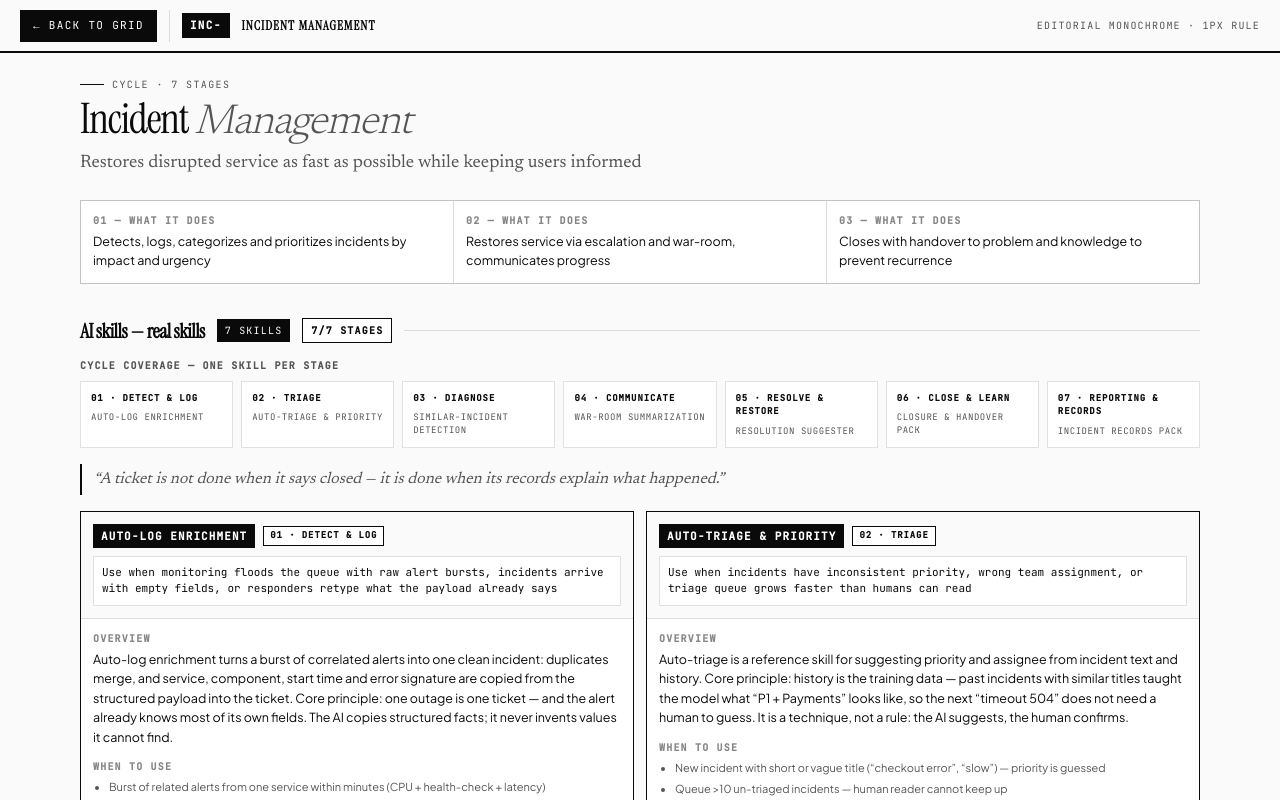
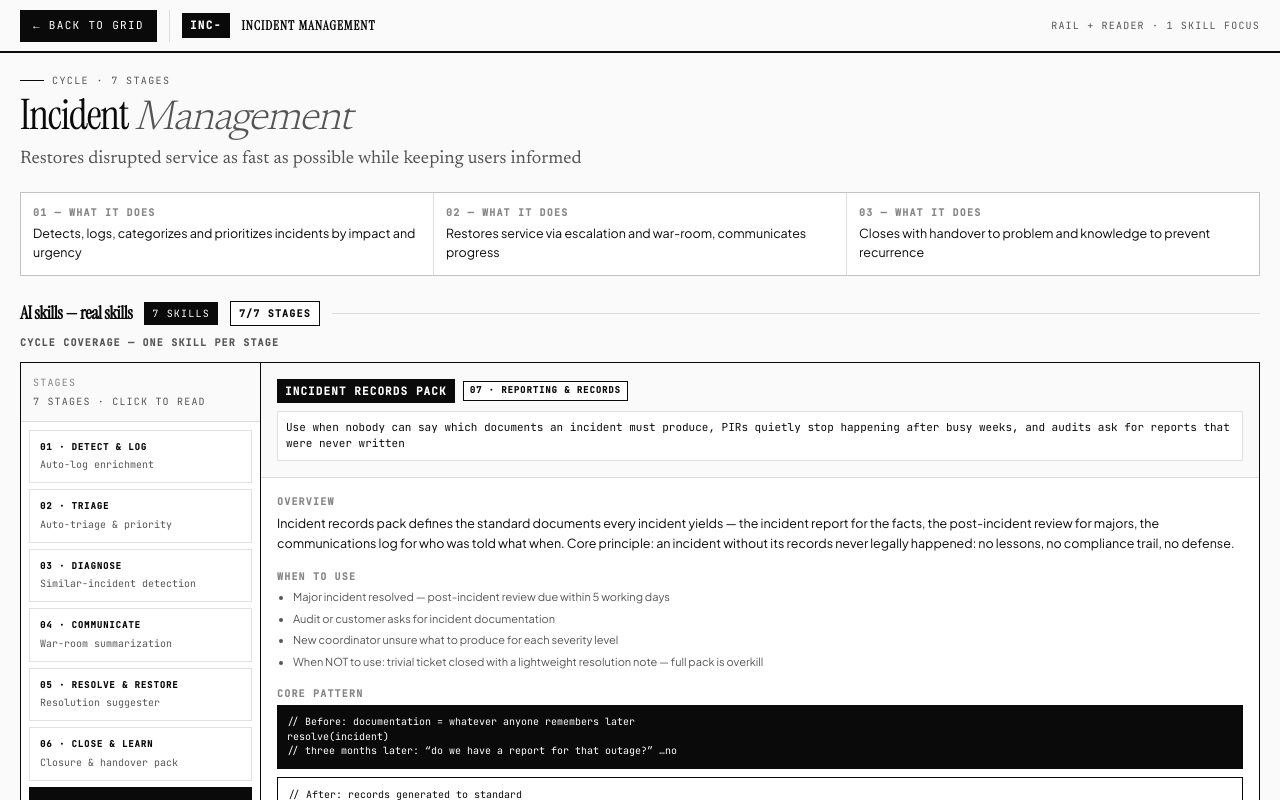
Before and after one commit to ghifarizuhir/terra-landing, a React (Vite) app: page / in a window 1280 px wide. Both pictures are taken after a click on the button 174 px from the left and 568 px from the top of the page. Shown: the top 800 px of the page. Built offline with nearby package versions, Linux system fonts and the light colour scheme; the HTML template or start-up script is replaced by a standard one.

Commit message:
feat(detail A): rail+reader — 240px stage rail, single skill reader with AnimatePresence, preserves 23 PASS + 56 skills

```diff
--- a/src/components/JourneyLoop.tsx
+++ b/src/components/JourneyLoop.tsx
@@ -1,39 +1,33 @@
-import { useState } from 'react'
+import { useEffect, useState } from 'react'
 import { motion, AnimatePresence, useReducedMotion } from 'framer-motion'
 import { managements } from '../data/managements'
 
 export default function JourneyLoop() {
   const [open, setOpen] = useState<string | null>(null)
+  const [selected, setSelected] = useState<string | null>(null)
   const active = open ? managements.find((m) => m.id === open) ?? null : null
   const shouldReduceMotion = useReducedMotion()
   const totalSkills = managements.reduce((n, m) => n + m.skills.length, 0)
   const sortedSkills = active ? [...active.skills].sort((a, b) => (a.stage ?? '').localeCompare(b.stage ?? '')) : []
   const allStaged = !!active && active.skills.length > 0 && active.skills.every((s) => !!s.stage)
+  const selectedSkill = selected ? sortedSkills.find((s) => s.name === selected) ?? sortedSkills[sortedSkills.length - 1] : sortedSkills[sortedSkills.length - 1]
+
+  useEffect(() => {
+    if (active) setSelected(sortedSkills[sortedSkills.length - 1]?.name ?? null)
+  }, [active?.id])
 
   const gridVariants = shouldReduceMotion
     ? undefined
-    : {
-        hidden: {},
-        visible: { transition: { staggerChildren: 0.05, delayChildren: 0.08 } },
-      }
+    : { hidden: {}, visible: { transition: { staggerChildren: 0.05, delayChildren: 0.08 } } }
   const cardVariants = shouldReduceMotion
     ? undefined
-    : {
-        hidden: { opacity: 0, y: 10 },
-        visible: { opacity: 1, y: 0, transition: { duration: 0.32, ease: [0.16, 1, 0.3, 1] as const } },
-      }
-  const stripContainerVariants = shouldReduceMotion
+    : { hidden: { opacity: 0, y: 10 }, visible: { opacity: 1, y: 0, transition: { duration: 0.32, ease: [0.16, 1, 0.3, 1] as const } } }
+  const railContainerVariants = shouldReduceMotion
     ? undefined
-    : { hidden: {}, visible: { transition: { staggerChildren: 0.04, delayChildren: 0.12 } } }
-  const stripItemVariants = shouldReduceMotion
+    : { hidden: {}, visible: { transition: { staggerChildren: 0.03, delayChildren: 0.1 } } }
+  const railItemVariants = shouldReduceMotion
     ? undefined
-    : { hidden: { opacity: 0, y: 6 }, visible: { opacity: 1, y: 0, transition: { duration: 0.28, ease: [0.16, 1, 0.3, 1] as const } } }
-  const skillsContainerVariants = shouldReduceMotion
-    ? undefined
-    : { hidden: {}, visible: { transition: { staggerChildren: 0.06, delayChildren: 0.18 } } }
-  const skillCardVariants = shouldReduceMotion
-    ? undefined
-    : { hidden: { opacity: 0, y: 12 }, visible: { opacity: 1, y: 0, transition: { duration: 0.36, ease: [0.16, 1, 0.3, 1] as const } } }
+    : { hidden: { opacity: 0, x: -6 }, visible: { opacity: 1, x: 0, transition: { duration: 0.26, ease: [0.16, 1, 0.3, 1] as const } } }
 
   return (
     <>
@@ -54,11 +48,7 @@ export default function JourneyLoop() {
             whileTap={shouldReduceMotion ? undefined : { scale: 0.98 }}
             onClick={() => setOpen(m.id)}
             className="text-left bg-white p-4 flex flex-col min-h-[214px] relative overflow-hidden text-[oklch(0.145_0_0)] hover:bg-[oklch(0_0_0/2%)] focus:outline-none focus-visible:ring-2 focus-visible:ring-[oklch(0.145_0_0)] focus-visible:ring-inset"
-            transition={
-              shouldReduceMotion
-                ? { duration: 0 }
-                : { duration: 0.16, type: 'spring', stiffness: 600, damping: 30 } as const
-            }
+            transition={shouldReduceMotion ? { duration: 0 } : ({ duration: 0.16, type: 'spring', stiffness: 600, damping: 30 } as const)}
           >
             <div className="flex items-center gap-2 shrink-0 font-mono text-[10px] tracking-[0.14em] uppercase text-[oklch(0.62_0_0)]">
               <span>{String(idx + 1).padStart(2, '0')} — {m.prefix}</span>
@@ -93,14 +83,13 @@ export default function JourneyLoop() {
         ))}
       </motion.div>
 
-      {/* Foundation hint */}
       <div className="shrink-0 pt-3 flex items-center gap-3 font-mono text-[10px] tracking-[0.14em] uppercase text-[oklch(0.45_0_0)]">
         <span className="h-px flex-1 bg-[oklch(0.145_0_0/12%)]" />
         Foundation — always visible · 8 stations · {totalSkills} AI skills · 1px rule
         <span className="h-px flex-1 bg-[oklch(0.145_0_0/12%)]" />
       </div>
 
-      {/* Detail — editorial full page */}
+      {/* Detail A — Rail + Reader */}
       <AnimatePresence>
         {active && (
           <motion.div
@@ -109,14 +98,9 @@ export default function JourneyLoop() {
             initial={shouldReduceMotion ? false : { opacity: 0, y: 14 }}
             animate={{ opacity: 1, y: 0 }}
             exit={{ opacity: 0, y: shouldReduceMotion ? 0 : 8 }}
-            transition={
-              shouldReduceMotion
-                ? { duration: 0 }
-                : { type: 'spring', stiffness: 340, damping: 28, mass: 0.8 } as unknown as Record<string, unknown>
-            }
+            transition={shouldReduceMotion ? { duration: 0 } : ({ type: 'spring', stiffness: 340, damping: 28, mass: 0.8 } as unknown as Record<string, unknown>)}
             className="fixed inset-0 z-50 bg-[oklch(0.985_0_0)] flex flex-col overflow-hidden"
           >
-            {/* Top bar — editorial */}
             <div className="shrink-0 h-[52px] border-b border-[oklch(0.145_0_0)] bg-[oklch(0.985_0_0)] flex items-center px-4 lg:px-5 gap-3">
               <button onClick={() => setOpen(null)} className="h-8 px-3 border border-[oklch(0.145_0_0)] bg-[oklch(0.145_0_0)] text-white font-mono text-[11px] tracking-[0.12em] uppercase flex items-center gap-2">
                 ← Back to grid
@@ -124,14 +108,13 @@ export default function JourneyLoop() {
               <span className="h-8 w-px bg-[oklch(0.145_0_0/12%)] hidden sm:block" />
               <span className="font-mono text-[11px] tracking-[0.12em] uppercase font-semibold bg-[oklch(0.145_0_0)] text-white px-2 py-1 hidden sm:inline">{active.prefix}</span>
               <span className="font-display text-[13px] tracking-[0.08em] uppercase font-bold hidden sm:inline">{active.title}</span>
-              <span className="ml-auto font-mono text-[10px] tracking-[0.12em] uppercase text-[oklch(0.45_0_0)] hidden lg:inline">Editorial monochrome · 1px rule</span>
+              <span className="ml-auto font-mono text-[10px] tracking-[0.12em] uppercase text-[oklch(0.45_0_0)] hidden lg:inline">Rail + Reader · 1 skill focus</span>
               <span className="ml-auto lg:hidden font-mono text-[10px] tracking-[0.12em] uppercase border border-[oklch(0.145_0_0)] bg-white px-2 py-1">Full page</span>
             </div>
             <div className="h-px bg-[oklch(0.145_0_0)] shrink-0" />
 
             <div className="flex-1 overflow-auto">
-              <div className="max-w-[1160px] mx-auto px-4 lg:px-5 py-6">
-                {/* Title block — editorial: display + serif italic */}
+              <div className="max-w-[1280px] mx-auto px-4 lg:px-5 py-5">
                 <div className="flex items-center gap-2 font-mono text-[10px] tracking-[0.14em] uppercase text-[oklch(0.45_0_0)]">
                   <span className="h-px w-6 bg-[oklch(0.145_0_0)]" />
                   {active.lane === 'foundation' ? 'Foundation workflow' : 'Cycle'} · {active.skills.length} stages
@@ -141,7 +124,7 @@ export default function JourneyLoop() {
                 </h2>
                 <p className="font-serif2 text-[18px] leading-[1.4] mt-2 text-[oklch(0.45_0_0)] max-w-[720px]">{active.oneLiner}</p>
 
-                <div className="mt-6 grid lg:grid-cols-3 gap-px bg-[oklch(0.145_0_0/12%)] border border-[oklch(0.145_0_0/12%)]">
+                <div className="mt-5 grid lg:grid-cols-3 gap-px bg-[oklch(0.145_0_0/12%)] border border-[oklch(0.145_0_0/12%)]">
                   {active.bullets.map((b, i) => (
                     <div key={b} className="bg-white p-3">
                       <div className="font-mono text-[10px] tracking-[0.12em] uppercase font-semibold text-[oklch(0.62_0_0)]">0{i + 1} — What it does</div>
@@ -150,110 +133,112 @@ export default function JourneyLoop() {
                   ))}
                 </div>
 
-                <div className="mt-8">
-                  <div className="flex items-center gap-3 mb-3">
-                    <h3 className="font-display text-[20px] font-bold tracking-tight">AI skills — real skills</h3>
+                <div className="mt-6 flex items-center gap-3">
+                  <h3 className="font-display text-[18px] font-bold tracking-tight">AI skills — real skills</h3>
                   <span className="font-mono text-[10px] tracking-[0.12em] uppercase bg-[oklch(0.145_0_0)] text-white px-2 py-1">{active.skills.length} skills</span>
-                    {allStaged && (
-                      <span className="font-mono text-[10px] tracking-[0.12em] uppercase border border-[oklch(0.145_0_0)] bg-white px-2 py-1 font-semibold">{active.skills.length}/{active.skills.length} stages</span>
-                    )}
+                  {allStaged && <span className="font-mono text-[10px] tracking-[0.12em] uppercase border border-[oklch(0.145_0_0)] bg-white px-2 py-1 font-semibold">{active.skills.length}/{active.skills.length} stages</span>}
                   <span className="h-px flex-1 bg-[oklch(0.145_0_0/12%)]" />
                 </div>
+                {allStaged && <p className="font-mono text-[10px] tracking-[0.12em] uppercase font-semibold text-[oklch(0.45_0_0)] mt-2">{active.lane === 'foundation' ? 'Workflow coverage — one skill per stage' : 'Cycle coverage — one skill per stage'}</p>}
 
-                  {allStaged && (
-                    <motion.div
-                      className="mb-4"
-                      initial={shouldReduceMotion ? false : { opacity: 0 }}
-                      animate={{ opacity: 1 }}
-                      exit={{ opacity: 0 }}
-                      transition={shouldReduceMotion ? { duration: 0 } : { duration: 0.22 }}
-                    >
-                      <p className="font-mono text-[10px] tracking-[0.12em] uppercase font-semibold text-[oklch(0.45_0_0)] mb-2">{active.lane === 'foundation' ? 'Workflow coverage — one skill per stage' : 'Cycle coverage — one skill per stage'}</p>
-                      <motion.div
-                        className="grid grid-cols-2 sm:grid-cols-4 lg:grid-cols-7 gap-2"
-                        variants={stripContainerVariants}
+                {/* Rail + Reader shell */}
+                <div className="mt-3 grid lg:grid-cols-[240px_1fr] gap-0 border border-[oklch(0.145_0_0)] bg-white overflow-hidden">
+                  {/* Rail */}
+                  <motion.nav
+                    variants={railContainerVariants}
                     initial="hidden"
                     animate="visible"
+                    className="border-b lg:border-b-0 lg:border-r border-[oklch(0.145_0_0)] bg-white flex flex-col min-h-0 lg:sticky lg:top-0 lg:h-[min(72vh,760px)] lg:overflow-auto"
+                    aria-label="Stage rail"
                   >
-                        {sortedSkills.map((s) => (
-                          <motion.div key={`strip-${s.name}`} variants={stripItemVariants} className="border border-[oklch(0.145_0_0/12%)] bg-white p-2.5">
-                            <div className="font-mono text-[9px] tracking-[0.1em] uppercase font-bold">{s.stage}</div>
-                            <p className="font-mono text-[9px] leading-[1.4] tracking-[0.06em] uppercase text-[oklch(0.45_0_0)] mt-1.5 line-clamp-2">{s.name}</p>
-                          </motion.div>
-                        ))}
-                      </motion.div>
-                    </motion.div>
-                  )}
+                    <div className="p-3 border-b border-[oklch(0.145_0_0/12%)] bg-[oklch(0.985_0_0)]">
+                      <p className="font-mono text-[10px] tracking-[0.12em] uppercase text-[oklch(0.62_0_0)]">Stages</p>
+                      <p className="font-mono text-[10px] tracking-[0.12em] uppercase text-[oklch(0.45_0_0)] mt-1">{active.skills.length} stages · click to read</p>
+                    </div>
+                    <div className="p-2 flex lg:flex-col gap-1.5 overflow-auto lg:overflow-visible">
+                      {sortedSkills.map((s) => {
+                        const isActive = s.name === selectedSkill?.name
+                        return (
+                          <motion.button
+                            key={s.name}
+                            variants={railItemVariants}
+                            onClick={() => setSelected(s.name)}
+                            className={`text-left border p-2.5 shrink-0 lg:shrink font-mono min-w-[180px] lg:min-w-0 ${isActive ? 'bg-[oklch(0.145_0_0)] text-white border-[oklch(0.145_0_0)]' : 'bg-white border-[oklch(0.145_0_0/12%)] hover:bg-[oklch(0_0_0/3%)]'}`}
+                          >
+                            <div className="text-[9px] tracking-[0.1em] uppercase font-bold">{s.stage}</div>
+                            <div className={`text-[10px] leading-[1.4] mt-1 line-clamp-2 ${isActive ? 'text-white/80' : 'text-[oklch(0.45_0_0)]'}`}>{s.name}</div>
+                          </motion.button>
+                        )
+                      })}
+                    </div>
+                    <div className="hidden lg:block mt-auto border-t border-[oklch(0.145_0_0/12%)] p-3">
+                      <div className="border-l-2 border-[oklch(0.145_0_0)] pl-2.5 py-1">
+                        <p className="font-serif2 italic text-[12px] leading-[1.4] text-[oklch(0.45_0_0)]">“A {active.lane === 'foundation' ? 'map' : 'ticket'} is not done when it says closed — it is done when its records explain what happened.”</p>
+                      </div>
+                    </div>
+                  </motion.nav>
 
-                  {/* Quote — editorial */}
+                  {/* Reader — single skill */}
+                  <div className="min-h-[420px] bg-[oklch(0.985_0_0)]">
+                    <AnimatePresence mode="wait">
+                      {selectedSkill && (
                         <motion.div
-                    className="border-l-2 border-[oklch(0.145_0_0)] pl-3 py-1 mb-4"
-                    initial={shouldReduceMotion ? false : { opacity: 0, x: -6 }}
+                          key={selectedSkill.name}
+                          initial={shouldReduceMotion ? false : { opacity: 0, x: 8 }}
                           animate={{ opacity: 1, x: 0 }}
-                    transition={shouldReduceMotion ? { duration: 0 } : { duration: 0.34, delay: 0.18 }}
+                          exit={{ opacity: 0, x: shouldReduceMotion ? 0 : -6 }}
+                          transition={shouldReduceMotion ? { duration: 0 } : { duration: 0.22, ease: [0.16, 1, 0.3, 1] as const }}
+                          className="bg-white"
                         >
-                    <p className="font-serif2 italic text-[16px] leading-[1.4] text-[oklch(0.45_0_0)]">“A {active.lane === 'foundation' ? 'map' : 'ticket'} is not done when it says closed — it is done when its records explain what happened.”</p>
-                  </motion.div>
-
-                  <motion.div
-                    className="grid lg:grid-cols-2 gap-3"
-                    variants={skillsContainerVariants}
-                    initial="hidden"
-                    animate="visible"
-                  >
-                    {sortedSkills.map((s) => (
-                      <motion.div key={s.name} variants={skillCardVariants} className="border border-[oklch(0.145_0_0)] bg-white flex flex-col">
-                        <div className="p-3 border-b border-[oklch(0.145_0_0/12%)] bg-[oklch(0.985_0_0)]">
+                          <div className="p-4 border-b border-[oklch(0.145_0_0/12%)] bg-[oklch(0.985_0_0)]">
                             <div className="flex items-center gap-2 flex-wrap">
-                            <span className="font-mono text-[11px] tracking-[0.1em] uppercase font-bold bg-[oklch(0.145_0_0)] text-white inline-block px-2 py-1">{s.name}</span>
-                            {s.stage && (
-                              <span className="font-mono text-[9px] tracking-[0.1em] uppercase font-semibold border border-[oklch(0.145_0_0)] bg-white px-1.5 py-0.5">{s.stage}</span>
-                            )}
+                              <span className="font-mono text-[11px] tracking-[0.1em] uppercase font-bold bg-[oklch(0.145_0_0)] text-white inline-block px-2 py-1">{selectedSkill.name}</span>
+                              {selectedSkill.stage && <span className="font-mono text-[9px] tracking-[0.1em] uppercase font-semibold border border-[oklch(0.145_0_0)] bg-white px-1.5 py-0.5">{selectedSkill.stage}</span>}
                             </div>
-                          {s.description && <p className="font-mono text-[11px] leading-[1.45] mt-2 bg-white border border-[oklch(0.145_0_0/12%)] p-2">{s.description}</p>}
+                            {selectedSkill.description && <p className="font-mono text-[11px] leading-[1.45] mt-2 bg-white border border-[oklch(0.145_0_0/12%)] p-2">{selectedSkill.description}</p>}
                           </div>
-                        <div className="p-3 space-y-3 flex-1">
+                          <div className="p-4 space-y-4">
                             <div>
                               <div className="font-mono text-[10px] tracking-[0.12em] uppercase font-semibold text-[oklch(0.62_0_0)]">Overview</div>
-                            <p className="text-[12.5px] leading-[1.55] mt-1">{s.overview}</p>
+                              <p className="text-[12.5px] leading-[1.6] mt-1">{selectedSkill.overview}</p>
                             </div>
                             <div>
                               <div className="font-mono text-[10px] tracking-[0.12em] uppercase font-semibold text-[oklch(0.62_0_0)]">When to use</div>
-                            {Array.isArray(s.whenToUse) ? (
-                              <ul className="mt-1 space-y-1 list-disc pl-4 text-[11px] leading-[1.55] text-[oklch(0.45_0_0)]">
-                                {s.whenToUse.map((w) => (
+                              {Array.isArray(selectedSkill.whenToUse) ? (
+                                <ul className="mt-1 space-y-1 list-disc pl-4 text-[11px] leading-[1.6] text-[oklch(0.45_0_0)]">
+                                  {selectedSkill.whenToUse.map((w) => (
                                     <li key={w}>{w}</li>
                                   ))}
                                 </ul>
                               ) : (
-                              <p className="text-[11px] leading-[1.55] text-[oklch(0.45_0_0)] mt-1">{s.whenToUse}</p>
+                                <p className="text-[11px] leading-[1.6] text-[oklch(0.45_0_0)] mt-1">{selectedSkill.whenToUse}</p>
                               )}
                             </div>
-                          {s.corePattern && (
+                            {selectedSkill.corePattern && (
                               <div>
                                 <div className="font-mono text-[10px] tracking-[0.12em] uppercase font-semibold text-[oklch(0.62_0_0)]">Core Pattern</div>
                                 <div className="mt-1 grid gap-2">
-                                <pre className="bg-[oklch(0.145_0_0)] text-white p-2 text-[10px] leading-[1.45] overflow-auto">{s.corePattern.before}</pre>
-                                <pre className="bg-white border border-[oklch(0.145_0_0)] p-2 text-[10px] leading-[1.45] overflow-auto">{s.corePattern.after}</pre>
+                                  <pre className="bg-[oklch(0.145_0_0)] text-white p-2.5 text-[10px] leading-[1.45] overflow-auto">{selectedSkill.corePattern.before}</pre>
+                                  <pre className="bg-white border border-[oklch(0.145_0_0)] p-2.5 text-[10px] leading-[1.45] overflow-auto">{selectedSkill.corePattern.after}</pre>
                                 </div>
                               </div>
                             )}
-                          {s.quickReference && (
+                            {selectedSkill.quickReference && (
                               <div>
                                 <div className="font-mono text-[10px] tracking-[0.12em] uppercase font-semibold text-[oklch(0.62_0_0)]">Quick Reference</div>
                                 <table className="mt-1 w-full border border-[oklch(0.145_0_0/12%)] text-[11px]">
                                   <thead>
                                     <tr className="bg-[oklch(0.145_0_0)] text-white">
-                                    {s.quickReference.headers.map((h) => (
-                                      <th key={h} className="text-left px-2 py-1 font-mono text-[10px] tracking-[0.12em] uppercase">{h}</th>
+                                      {selectedSkill.quickReference.headers.map((h) => (
+                                        <th key={h} className="text-left px-2 py-1.5 font-mono text-[10px] tracking-[0.12em] uppercase">{h}</th>
                                       ))}
                                     </tr>
                                   </thead>
                                   <tbody>
-                                  {s.quickReference.rows.map((row, i) => (
+                                    {selectedSkill.quickReference.rows.map((row, i) => (
                                       <tr key={i} className="border-t border-[oklch(0.145_0_0/12%)] bg-white">
                                         {row.map((cell) => (
-                                        <td key={cell} className="px-2 py-1">{cell}</td>
+                                          <td key={cell} className="px-2 py-1.5">{cell}</td>
                                         ))}
                                       </tr>
                                     ))}
@@ -263,28 +248,37 @@ export default function JourneyLoop() {
                             )}
                             <div>
                               <div className="font-mono text-[10px] tracking-[0.12em] uppercase font-semibold text-[oklch(0.62_0_0)]">Implementation</div>
-                            <p className="text-[11px] leading-[1.55] text-[oklch(0.45_0_0)] font-mono mt-1 bg-[oklch(0.985_0_0)] border border-[oklch(0.145_0_0/12%)] p-2">{s.how}</p>
+                              <p className="text-[11px] leading-[1.6] text-[oklch(0.45_0_0)] font-mono mt-1 bg-[oklch(0.985_0_0)] border border-[oklch(0.145_0_0/12%)] p-2.5">{selectedSkill.how}</p>
                             </div>
-                          {s.commonMistakes && (
+                            {selectedSkill.commonMistakes && (
                               <div>
                                 <div className="font-mono text-[10px] tracking-[0.12em] uppercase font-semibold text-[oklch(0.62_0_0)]">Common Mistakes</div>
-                              <ul className="mt-1 space-y-1 list-disc pl-4 text-[11px] leading-[1.55] text-[oklch(0.45_0_0)]">
-                                {s.commonMistakes.map((mm) => (
+                                <ul className="mt-1 space-y-1 list-disc pl-4 text-[11px] leading-[1.6] text-[oklch(0.45_0_0)]">
+                                  {selectedSkill.commonMistakes.map((mm) => (
                                     <li key={mm}>{mm}</li>
                                   ))}
                                 </ul>
                               </div>
                             )}
-                          {s.example && (
-                            <div className="bg-[oklch(0.145_0_0)] text-white p-2 font-mono text-[11px] leading-[1.45]">
-                              <span className="text-white/60">Example →</span> {s.example}
+                            {selectedSkill.example && (
+                              <div className="bg-[oklch(0.145_0_0)] text-white p-2.5 font-mono text-[11px] leading-[1.45]">
+                                <span className="text-white/60">Example →</span> {selectedSkill.example}
                               </div>
                             )}
+                            <div className="flex gap-2 pt-2 border-t border-[oklch(0.145_0_0/12%)]">
+                              <span className="font-mono text-[10px] tracking-[0.12em] uppercase text-[oklch(0.62_0_0)]">
+                                {sortedSkills.findIndex((s) => s.name === selectedSkill.name) + 1} / {sortedSkills.length}
+                              </span>
+                              <span className="ml-auto font-mono text-[10px] tracking-[0.12em] uppercase text-[oklch(0.62_0_0)]">Click stage in rail to switch</span>
+                            </div>
                           </div>
                         </motion.div>
-                    ))}
-                  </motion.div>
+                      )}
+                    </AnimatePresence>
                   </div>
+                </div>
+
+                <p className="font-mono text-[10px] tracking-[0.12em] uppercase text-[oklch(0.62_0_0)] mt-3 text-center">Rail holds 7 stages · reader shows 1 skill — monochrome 1px rule</p>
               </div>
             </div>
           </motion.div>
```
Also changed, not shown: 1 other file (tests, documents, lock files or other folders). Lines whose indentation alone changed are shown as unchanged.
